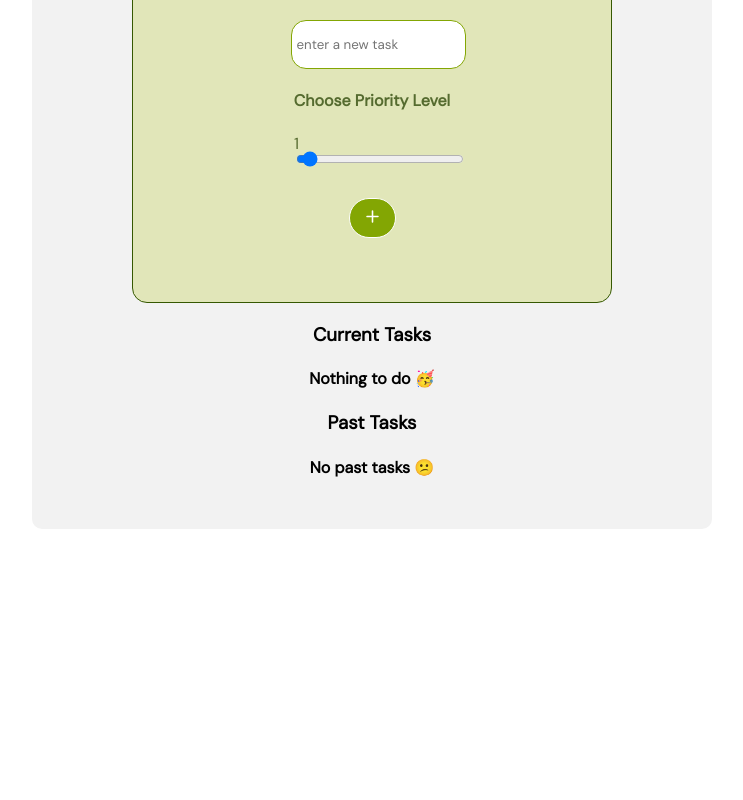
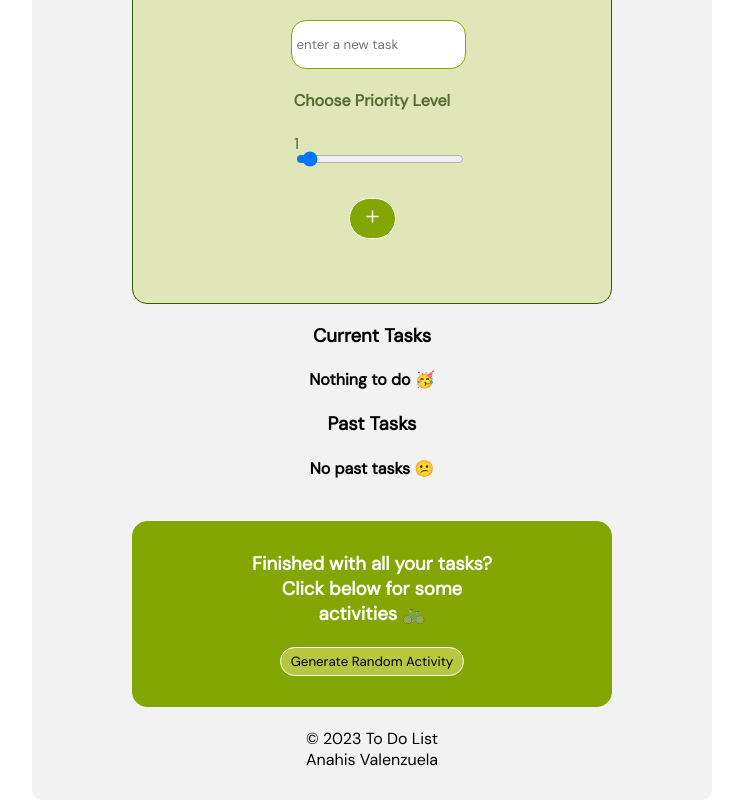
Before and after one commit to Anahisv23/Todo-List, a React (Create React App) app in the folder todo-list/: page / in a window 1280 px wide. Shown: the part 395-1195 px from the top of the page, without its empty margins (268-1011 px from the left). Before the commit the page ends 924 px from the top, so only its background shows below. Built offline with nearby package versions, Linux system fonts and the light colour scheme.

Commit message:
added free time component and used bored API

```diff
--- a/todo-list/src/AddTaskForm.js
+++ b/todo-list/src/AddTaskForm.js
@@ -1,13 +1,11 @@
 import { useState } from "react";
 import { IoIosAdd } from "react-icons/io";
-import DateBox from "./Date";
-import {GoTasklist} from "react-icons/go"
 import Slider from "./Slider";
 
 const AddTaskForm = ({ tasksArr, setTasksArr }) => {
   const [input, setInput] = useState("");
   const [error, setError] = useState("");
-  const [priorityLevel, setPriorityLevel] = useState("")
+  const [priorityLevel, setPriorityLevel] = useState("Not Important")
   let date = new Date();
   let d = date.toString().slice(4, 15);
 
@@ -16,9 +14,8 @@ const AddTaskForm = ({ tasksArr, setTasksArr }) => {
     e.preventDefault();
     const taskToFind = tasksArr.find((element) => element.task === input)
 
-    console.log("priority level", priorityLevel)
-    if(taskToFind) {
-        setError("Task already exists")
+    if (taskToFind) {
+      setError("Task already exists")
     } else if (input) {
       let taskNumber = tasksArr.length + 1;
       let taskToAdd = { id: taskNumber, task: input, complete: false, date: d, priorityLevel: priorityLevel };
@@ -33,11 +30,11 @@ const AddTaskForm = ({ tasksArr, setTasksArr }) => {
 
   return (
     <div>
-      <h1 style={{ textAlign: "center" }}>To Do List <GoTasklist className="check-icon"/></h1>
-      <DateBox />
+
       <div className="form-container">
         <form className="centered-form">
-          <h2>Hello busy bee 🐝<br></br> add a task below</h2>
+          {tasksArr.length === 0 ? (
+            <h2>Hello busy bee 🐝<br></br> add a task below</h2>) : (<h2>Add a task below</h2>)}
           <label>
             <input
               type="text"
@@ -49,11 +46,11 @@ const AddTaskForm = ({ tasksArr, setTasksArr }) => {
               value={input}
             />
           </label>
-          <Slider setPriorityLevel={setPriorityLevel}/>
+          <Slider setPriorityLevel={setPriorityLevel} />
           <button onClick={handleAdd}>
-            <IoIosAdd className="add-icon"size={25} />
+            <IoIosAdd className="add-icon" size={25} />
           </button>
-          <h5 style={{color: "#BC1A1B"}}>{error}</h5>
+          <h5 style={{ color: "#BC1A1B" }}>{error}</h5>
         </form>
       </div>
     </div>
--- /dev/null
+++ b/todo-list/src/RandomToDoGenerator.js
@@ -0,0 +1,30 @@
+import { useState } from "react"
+
+const RandomToDoGenerator = () => {
+    const [activity, setActivity] = useState("")
+
+    const fetchActivity = async () => {
+        try {
+            const res = await fetch(`http://www.boredapi.com/api/activity/`)
+            const data = await res.json()
+            return data
+        } catch (error) {
+            console.log("Could not get activity")
+        }
+    }
+
+    const handleClick = async () => {
+        const randomActivity = await fetchActivity()
+        setActivity(randomActivity.activity)
+    }
+
+    return (
+        <div className="random-activity">
+            <h3 style={{ textAlign: "center", color: "white" }}>Finished with all your tasks?<br></br>Click below for some<br></br>activities 🚲</h3>
+            <h4 style={{ textAlign: "center", color: "#034001" }}>{activity}</h4>
+            <button className="centered-button" onClick={handleClick}> Generate Random Activity</button>
+        </div>
+    )
+}
+
+export default RandomToDoGenerator
--- a/todo-list/src/Slider.js
+++ b/todo-list/src/Slider.js
@@ -1,8 +1,8 @@
 import { useState, useEffect } from "react";
 const Slider = ({setPriorityLevel}) => {
     const [value, onChange] = useState(1);
-    const priortyLevelTextArr = ["Not that important", "Somewhat important", "Very important"]
-    const [priortyLevelText, setPriorityLevelText] = useState("")
+    const priorityLevelArr = ["Not that important", "Somewhat important", "Very important"]
+    const [priorityLevelText, setPriorityLevelText] = useState("")
 
 
     useEffect(() => {
@@ -14,7 +14,7 @@ const Slider = ({setPriorityLevel}) => {
     return (
         <div>
             <h4 style={{ textAlign: "center", color: "darkolivegreen" }}>Choose Priority Level</h4>
-            <p style={{ textAlign: "center" }} className={priortyLevelText === "Very important" ? ("very-important") : (priortyLevelText === "Somewhat important") ? ("somewhat-important") : ("not-that-important")}>{priortyLevelText}</p>
+            <p style={{ textAlign: "center" }} className={priorityLevelText === "Very important" ? ("very-important") : (priorityLevelText === "Somewhat important") ? ("somewhat-important") : ("not-that-important")}>{priorityLevelText}</p>
             <div className="slider-parent">
                 <div style={{color: "darkolivegreen" }} className="bubble">{value}</div>
                 <input
@@ -25,11 +25,11 @@ const Slider = ({setPriorityLevel}) => {
                     onChange={({ target: { value: radius } }) => {
                         console.log("Rad", radius)
                         if(parseInt(radius) === 1){
-                            setPriorityLevelText(priortyLevelTextArr[0])
+                            setPriorityLevelText(priorityLevelArr[0])
                         } else if(parseInt(radius) === 2){
-                            setPriorityLevelText(priortyLevelTextArr[1])
+                            setPriorityLevelText(priorityLevelArr[1])
                         } else if(parseInt(radius) === 3){
-                            setPriorityLevelText(priortyLevelTextArr[2])
+                            setPriorityLevelText(priorityLevelArr[2])
                         }
                         onChange(radius);
                         setPriorityLevel(parseInt(radius))
--- a/todo-list/src/ToDoList.js
+++ b/todo-list/src/ToDoList.js
@@ -1,7 +1,10 @@
 import React, { useState, useEffect } from "react";
 import { CiSquareRemove } from "react-icons/ci";
+import { GoTasklist } from "react-icons/go";
 import CompletedTasks from "./CompletedTasks";
 import AddTaskForm from "./AddTaskForm";
+import DateBox from "./Date";
+import RandomToDoGenerator from "./RandomToDoGenerator";
 
 const ToDoList = () => {
   const timeLimit = 24 * 60 * 60 * 1000;
@@ -66,16 +69,32 @@ const ToDoList = () => {
 
   return (
     <div className="toDo">
+      <h1 style={{ textAlign: "center" }}>
+        To Do List <GoTasklist className="check-icon" />
+      </h1>
+      <DateBox />
       <AddTaskForm tasksArr={tasksArr} setTasksArr={setTasksArr} />
+
       <h3 style={{ textAlign: "center" }}>Current Tasks</h3>
-
       {tasksArr.length === 0 ? (
         <h4 style={{ textAlign: "center" }}>Nothing to do 🥳</h4>
       ) : (
-        tasksArr.sort((a, b) => (b["priorityLevel"] - a["priorityLevel"])).map((currTask) => {
+        tasksArr
+          .sort((a, b) => b["priorityLevel"] - a["priorityLevel"])
+          .map((currTask) => {
             return (
               <div className="flex-container">
-              <p className={currTask.priorityLevel === 3 ? ("very-important") : (currTask.priorityLevel === 2) ? ("somewhat-important") : ("not-that-important")}>{currTask.task}</p>
+                <p
+                  className={
+                    currTask.priorityLevel === 3
+                      ? "very-important"
+                      : currTask.priorityLevel === 2
+                        ? "somewhat-important"
+                        : "not-that-important"
+                  }
+                >
+                  {currTask.task}
+                </p>
                 {currTask.complete !== true ? (
                   <>
                     <input
@@ -111,6 +130,10 @@ const ToDoList = () => {
         completedTasksArr={completedTasksArr}
         setCompletedArr={setCompletedArr}
       />
+      <br></br>
+      {tasksArr.length === 0 ? <RandomToDoGenerator /> : null}
+      <br></br>
+      <footer style={{ textAlign: "center" }}>© 2023 To Do List <br></br>Anahis Valenzuela </footer>
     </div>
   );
 };
--- a/todo-list/src/index.css
+++ b/todo-list/src/index.css
@@ -26,6 +26,13 @@ code {
   color: black;
 }
 
+.format {
+  background-color: red;
+   display: flex;
+  flex-direction: row;
+  justify-content: center;
+}
+
 .centered-form {
   display: flex;
   flex-direction: column;
@@ -40,11 +47,16 @@ code {
 
 button {
   background-color: #83a603;
-  font-family: "Playfair Display", serif;
+  font-family: "DM Sans", sans-serif;
   border: 1px solid white;
   margin: 10px;
   padding: 5px 10px 5px 10px;
   border-radius: 30px;
+}
+
+button:hover {
+  background-color: #98cc00;
+  color: darkgreen;
 }
 
 input {
@@ -59,7 +71,7 @@ input {
   display: flex;
   flex-direction: row;
   justify-content: center;
-  gap: 20px;
+  gap: 10px;
   background-color: #f1f2d5;
   border: 1px solid #365902;
   border-radius: 10px;
@@ -98,11 +110,13 @@ input {
   text-align: center;
   border: 1px solid #83a603 ;
   border-radius: 10px;
-  margin: 0px 100px 0px 100px;
+  margin: 0px 100px 20px 100px;
   display: flex;
   flex-direction: row;
   justify-content: center;
   gap: 10px;
+  color: grey;
+  font-weight: bold;
 }
 
 .add-icon {
@@ -136,3 +150,25 @@ input {
     color: #79A637;
     font-weight: bold;
 }
+
+.centered-button {
+  display: block;
+  margin: 0 auto;
+  margin-bottom: 20px;
+  background-color: #b7c742;
+  color: black;
+}
+
+
+.centered-button:hover {
+  background-color: #98cc00;
+  color: darkgreen;
+}
+
+.random-activity {
+  background-color: #83a603;
+  padding: 10px 0px 10px 0px ;
+  border-radius: 15px;
+  border: 1.5px solid #83a603;
+  margin: 0px 100px 0px 100px;
+}
```
Lines whose indentation alone changed are shown as unchanged.
